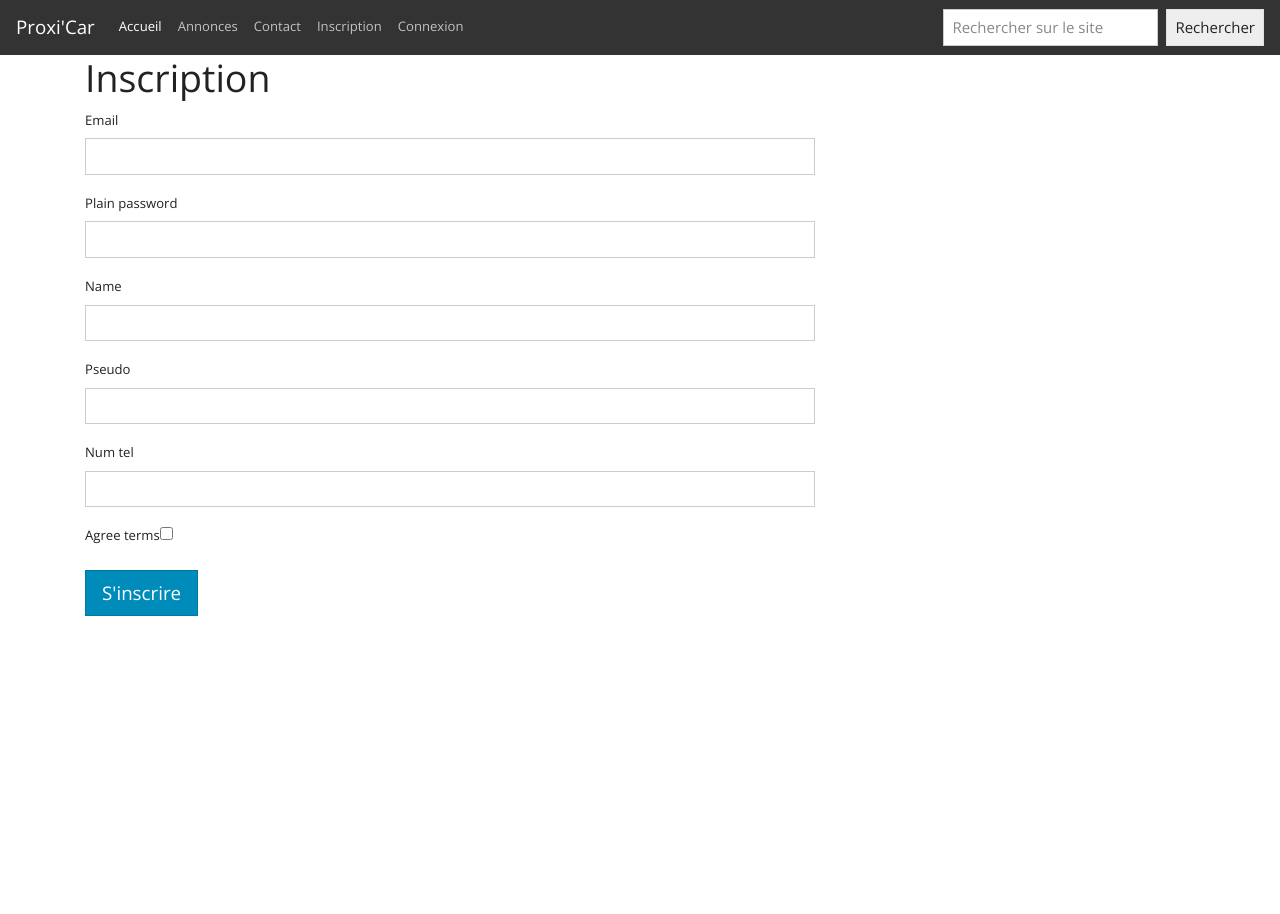
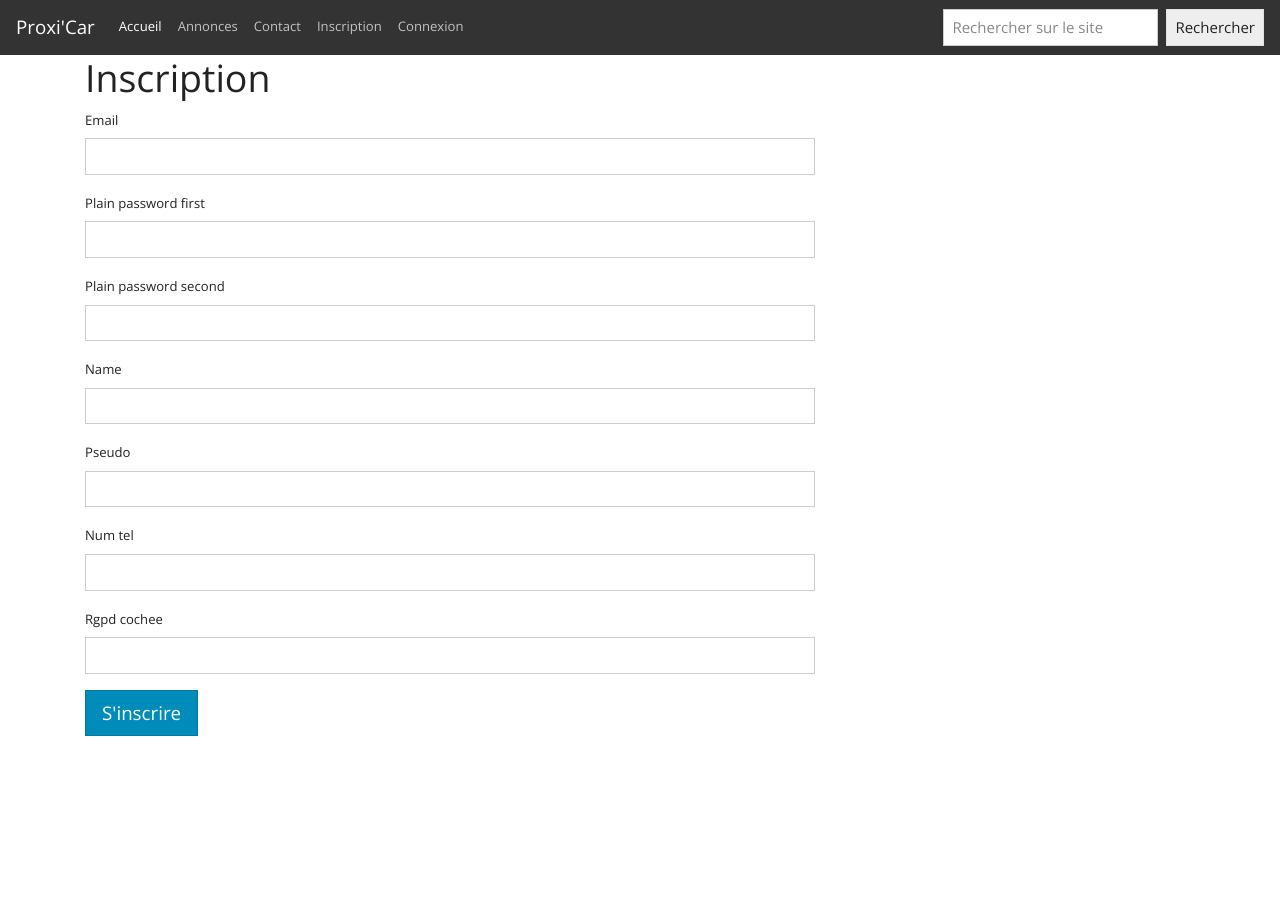
Before and after one commit to florent11/proxicar, a Symfony app: template templates/registration/register.html.twig in a window 1280 px wide. Shown: the top 914 px of the page. Run offline with Twig, Linux system fonts and the light colour scheme; the template is opened without the code that fills it, so the values that code supplies are empty; form fields are guessed from the names that the template uses; some libraries are stand-ins or nearby versions.

Commit message:
Ajout des appels de script JS pour comparaison de Mdp et verif longueur Mdp et ajout de champ RGPD et champ invisible antispam dans form

```diff
--- a/templates/registration/register.html.twig
+++ b/templates/registration/register.html.twig
@@ -1,4 +1,8 @@
 {% extends 'base.html.twig' %}
+
+{% block stylesheets %}
+    <link rel="stylesheet" href="{{asset('password-strength-meter/password.css')}}">
+{% endblock %}
 
 {% block title %}Inscription - Proxi'Car{% endblock %}
 
@@ -9,12 +13,18 @@
             <h1>Inscription</h1>
 
             {{ form_start(registrationForm) }}
+                <div class="no-bot-box">{{ form_row(registrationForm.accept_form) }}</div> <!-- Captcha invisible -->
                 <div class="form-group">{{ form_row(registrationForm.email) }}</div>
-                <div class="form-group">{{ form_row(registrationForm.plainPassword) }}</div>
+                <div class="form-group">{{ form_row(registrationForm.plainPassword.first) }}</div>
+                <div class="form-group">
+                    {{ form_label(registrationForm.plainPassword.second) }}
+                    {{ form_widget(registrationForm.plainPassword.second) }}
+                    <div class="invalid-feedback">Les mots de passe doivent être identiques.</div>
+                </div>
                 <div class="form-group">{{ form_row(registrationForm.name) }}</div>
                 <div class="form-group">{{ form_row(registrationForm.pseudo) }}</div>
                 <div class="form-group">{{ form_row(registrationForm.num_tel) }}</div>
-                <div class="form-group">{{ form_row(registrationForm.agreeTerms) }}</div>
+                <div class="form-group">{{ form_row(registrationForm.rgpd_cochee) }}</div>
 
                 <button class="btn btn-lg btn-primary" type="submit">S'inscrire</button>
             {{ form_end(registrationForm) }}
@@ -22,3 +32,9 @@
     </div>
 </div>
 {% endblock %}
+
+{% block javascripts %}
+    <script src="{{asset('password-strength-meter/password.js')}}"></script>
+    <script src="{{asset('js/passwordStrengthMeterInit.js')}}"></script>
+    <script src="{{asset('js/comparePassword.js')}}"></script>
+{% endblock %}
```
